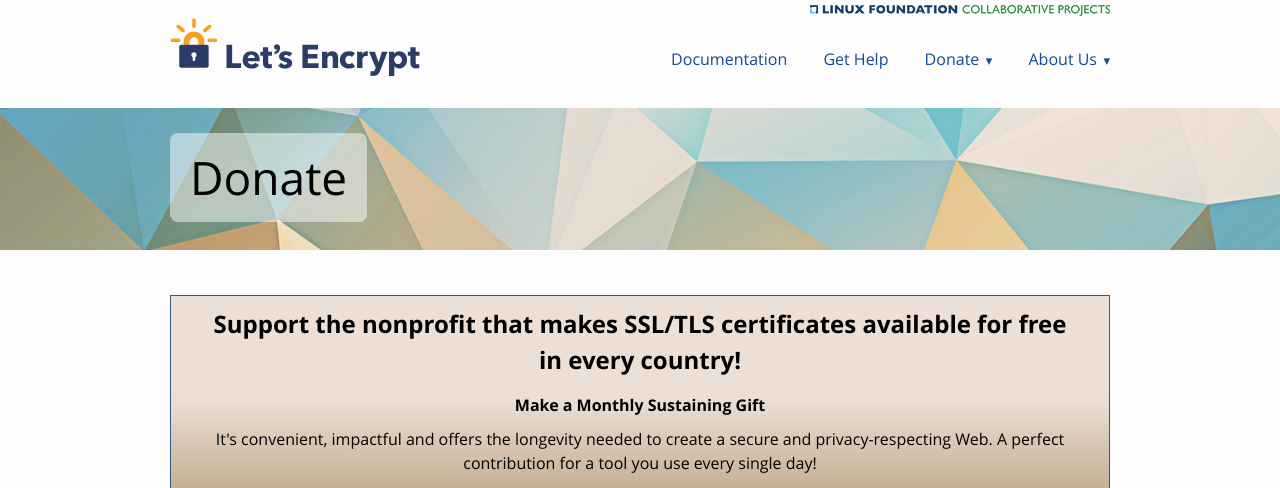
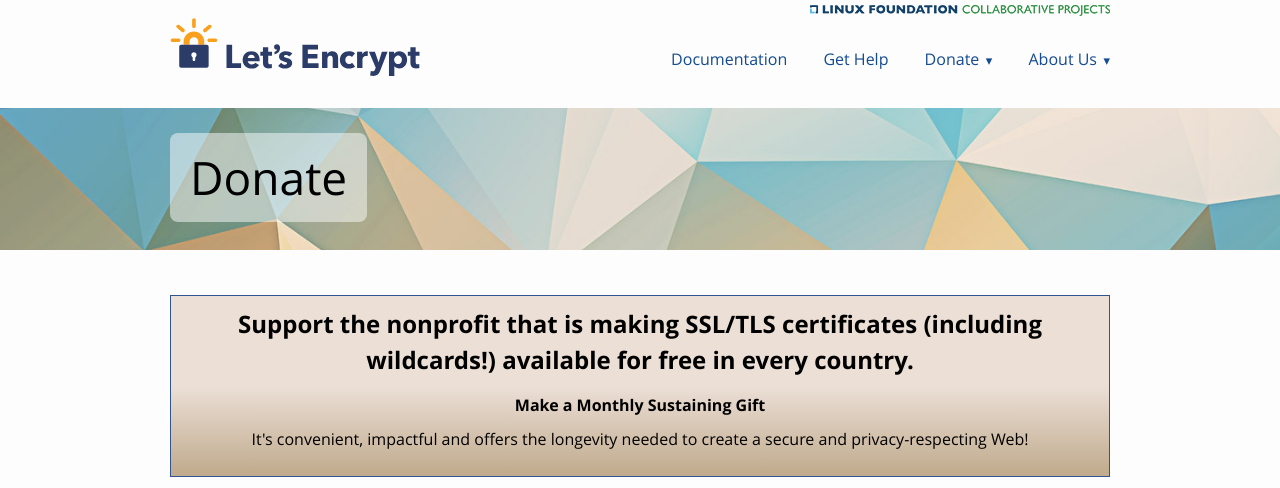
Before and after one commit to snowman1120/website, a Jekyll site: the page built from donate.html, in a window 1280 px wide and 900 px high, cut to the strip 0-488 px from the top of the window. Built offline with Jekyll 4.4.1, drawn with Linux system fonts in a browser that asks for light colours; a script that is not in the unit is left out.

Commit message:
Announce wildcard certificates coming January 2018.

```diff
--- a/donate.html
+++ b/donate.html
@@ -13,10 +13,9 @@ top_graphic: 3
 -->
 
     <div class="callout">
-      <h2>Support the nonprofit that makes SSL/TLS certificates available for free in every country!</h2>
+      <h2>Support the nonprofit that is making SSL/TLS certificates (including wildcards!) available for free in every country.</h2>
       <h4>Make a Monthly Sustaining Gift</h4>
-      <p>It&apos;s convenient, impactful and offers the longevity needed to create a secure and privacy-respecting Web.
-        A perfect contribution for a tool you use every single day!</p>
+      <p>It&apos;s convenient, impactful and offers the longevity needed to create a secure and privacy-respecting Web!</p>
     </div>
 
     <div class="secondary-callout" style="display:none;">
```
Also changed, not shown: _posts/2017-7-6-wildcard-certificates-coming-jan-2018.markdown (added, +19 -0 lines).
